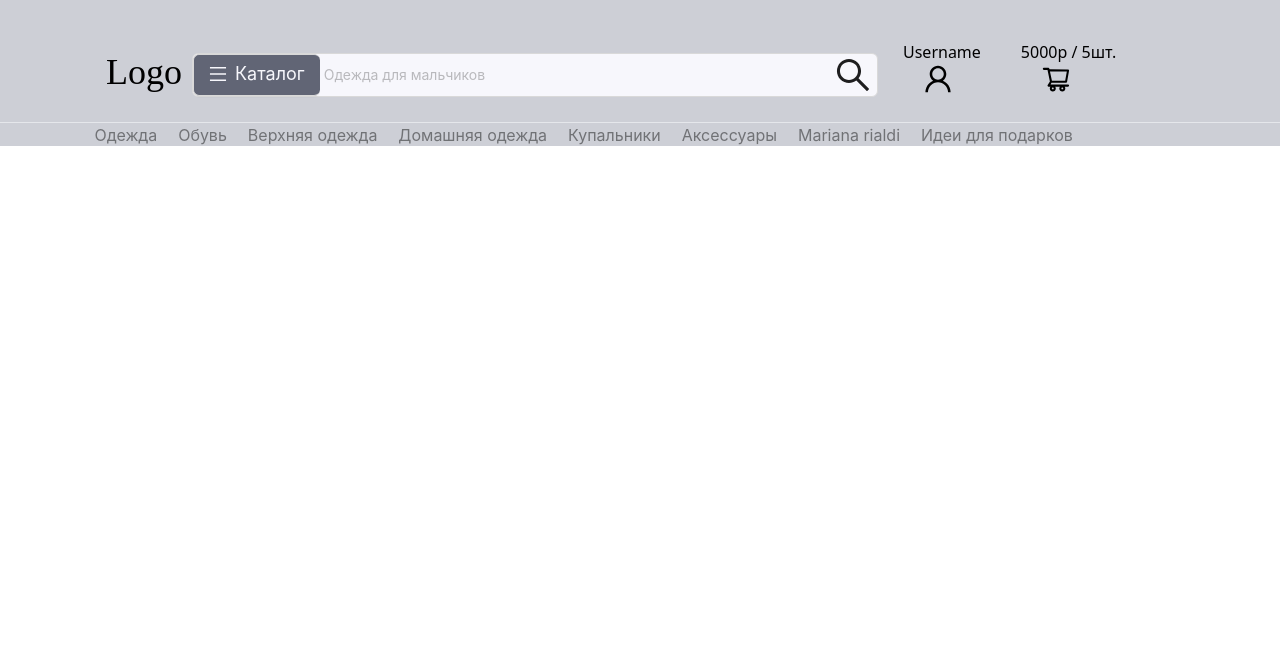
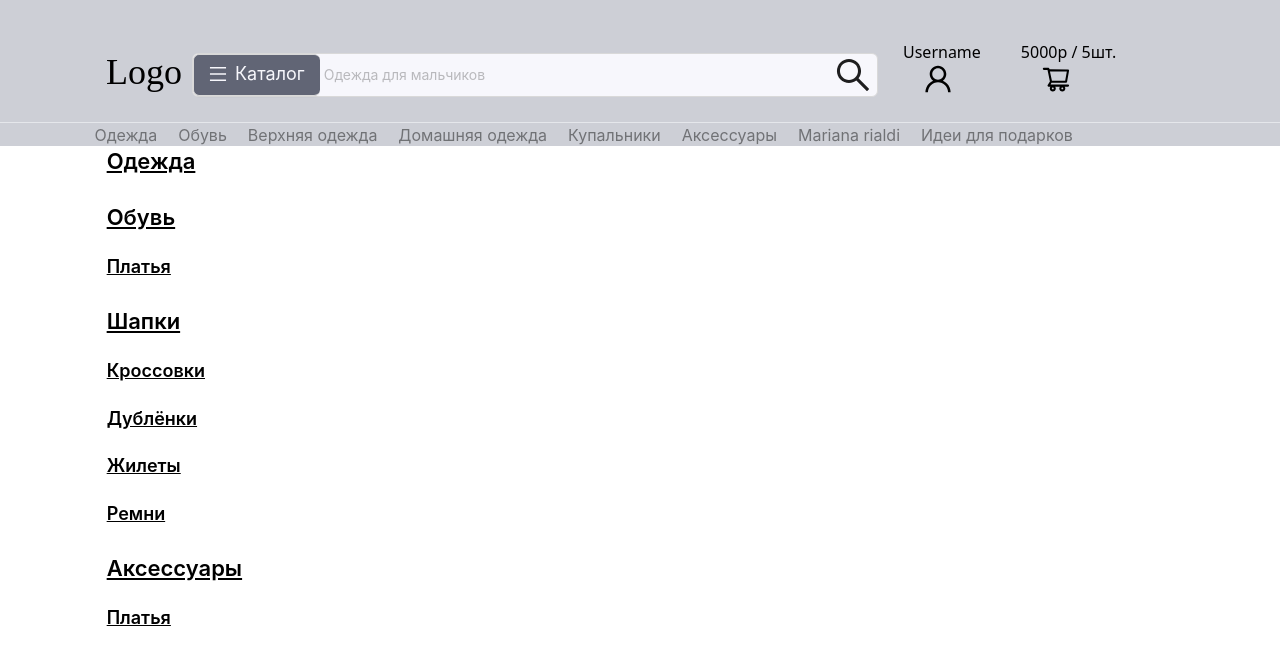
Before and after one commit to KiYari/logo, a Next.js app in the folder logo-front/: page /catalog in a window 1280 px wide. Shown: the top 662 px of the page. Built offline with nearby package versions, Linux system fonts and the light colour scheme.

Commit message:
added categories page

```diff
--- a/logo-front/src/app/catalog/catalog.module.css
+++ b/logo-front/src/app/catalog/catalog.module.css
@@ -0,0 +1,4 @@
+.linkToCategory {
+    color: black !important;
+    text-decoration: underline !important;
+}
--- a/logo-front/src/app/catalog/page.tsx
+++ b/logo-front/src/app/catalog/page.tsx
@@ -1,11 +1,67 @@
-import { ConfigProvider } from 'antd'
+'use client'
+import {Col, ConfigProvider, Row, Typography} from 'antd'
 import catalogStyles from './catalog.module.css'
 import theme from '@/theme/themeConfig'
+import Title from 'antd/es/typography/Title'
+import catalogCategoriesProps from '@/component/catalogCategories'
+import {useEffect} from 'react'
+import Link from 'next/link'
 
 const catalog = () => {
-    return(<ConfigProvider theme={theme}>
+    let categories : catalogCategoriesProps[][] = [
+        [
+            {
+                'name': 'Одежда',
+                'isSubcategory': false
+            }, {
+                'name': 'Обувь',
+                'isSubcategory': false
+            }, {
+                'name': 'Платья',
+                'isSubcategory': true
+            }, {
+                'name': 'Шапки',
+                'isSubcategory': false
+            }, {
+                'name': 'Кроссовки',
+                'isSubcategory': true
+            }, {
+                'name': 'Дублёнки',
+                'isSubcategory': true
+            }, {
+                'name': 'Жилеты',
+                'isSubcategory': true
+            }, {
+                'name': 'Ремни',
+                'isSubcategory': true
+            }, {
+                'name': 'Аксессуары',
+                'isSubcategory': false
+            }, {
+                'name': 'Платья',
+                'isSubcategory': true
+            }
+        ]
+    ];
 
-    </ConfigProvider>)
+    return (
+        <ConfigProvider theme={theme}>
+
+            <Row>
+                {categories.map((categoryCol, categoryKey) => {
+                    return <Col
+                        offset={categoryKey == 0
+                        ? 2
+                        : 0}>{categoryCol.map(category => <Title
+                            level={category.isSubcategory
+                            ? 5
+                            : 4}>
+                            <Link href='' className={catalogStyles.linkToCategory}>{category.name}</Link>
+                        </Title>)}</Col>
+                })}
+            </Row>
+        </ConfigProvider>
+    )
 }
 
 export default catalog
--- a/logo-front/src/component/card/card.module.css
+++ b/logo-front/src/component/card/card.module.css
@@ -8,7 +8,6 @@
     justify-content: center;
     display: grid;
     transition: 0.5s ease;
-    position: absolute;
 }
 
 .card:hover {
--- /dev/null
+++ b/logo-front/src/component/catalogCategories.ts
@@ -0,0 +1,4 @@
+export default interface catalogCategoriesProps {
+    name: string,
+    isSubcategory: boolean
+}
```
